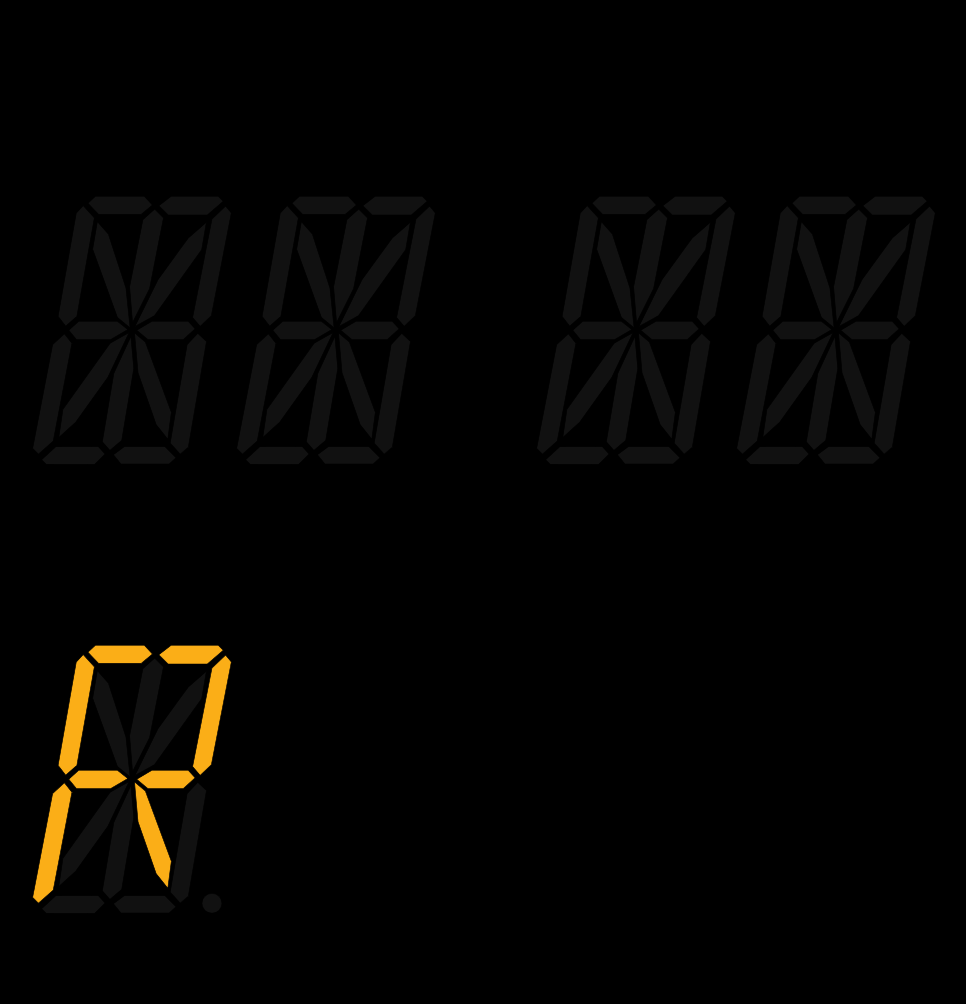
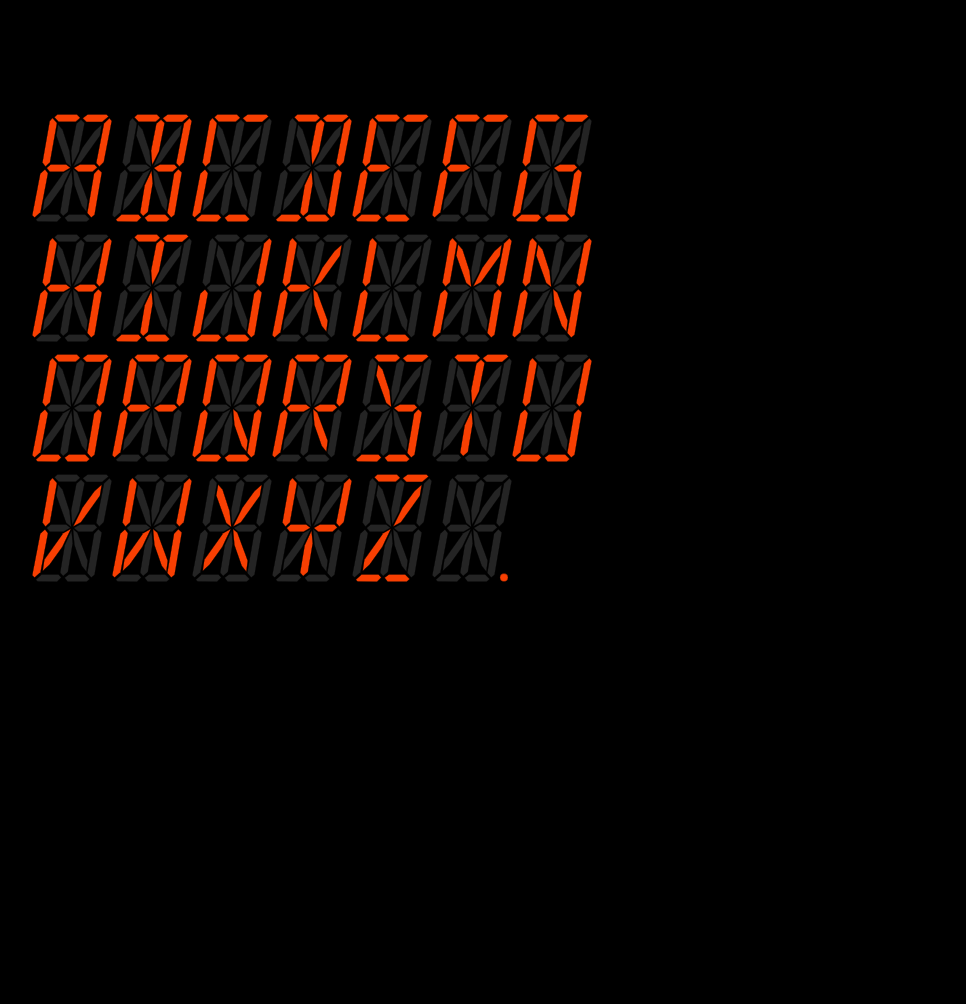
Before and after one commit to anthonyec/16seg, a website built with Parcel: page index.html in a window 1280 px wide. Shown: the whole page, without its empty margins (76-1042 px from the left). After the commit the page ends 800 px from the top, so only its background shows below. Built offline with nearby package versions, Linux system fonts and the light colour scheme.

Commit message:
Add all alphabet

```diff
--- a/index.html
+++ b/index.html
@@ -2,14 +2,22 @@
 	body {
 		background: black;
 		padding: 100px;
+		width: 600px;
 	}
 
 	svg {
-		width: 200px;
+		/* width: 200px; */
+		width: 80px;
+		height: 120px;
+	}
+
+	svg:nth-of-type(1) {
+		display: none;
+		/* margin-right: 100px; */
 	}
 
 	svg:nth-of-type(2) {
-		margin-right: 100px;
+		/* margin-right: 100px; */
 	}
 </style>
 
--- a/index.js
+++ b/index.js
@@ -1,16 +1,37 @@
 function createSegmentDisplay(svgElement, userOptions = {}) {
-  const defaultOptions = { inactiveColor: 'grey', activeColor: 'red', hideSegments: [] };
+  const defaultOptions = { inactiveColor: '#242424', activeColor: '#F73F02', hideSegments: [] };
   const options = { ...defaultOptions, ...userOptions};
 
   const font = {
     ' ': [],
+    '.': [16],
     'A': [0, 1, 2, 3, 4, 5, 9, 13],
     'B': [2, 3, 4, 5, 6, 7, 11, 13, 15],
+    'C': [0, 1, 2, 3, 6, 7],
+    'D': [2, 3, 4, 5, 6, 7, 11, 15],
+    'E': [0, 1, 2, 3, 6, 7, 9],
+    'F': [0, 1, 2, 3, 9],
+    'G': [0, 1, 2, 3, 5, 6, 7, 13],
+    'H': [0, 1, 4, 5, 9, 13],
     'I': [2, 3, 6, 7, 11, 15],
+    'J': [0, 4, 5, 6, 7],
+    'K': [0, 1, 9, 12, 14],
+    'L': [0, 1, 6, 7],
+    'M': [0, 1, 4, 5, 10, 12 ],
     'N': [0, 1, 4, 5, 10, 14],
     'O': [0, 1, 2, 3, 4, 5, 6, 7],
+    'P': [0, 1, 2, 3, 4, 9, 13],
+    'Q': [0, 1, 2, 3, 4, 5, 6, 7, 14],
     'R': [0, 1, 2, 3, 4, 9, 13, 14],
     'R.': [0, 1, 2, 3, 4, 9, 13, 14, 16],
+    'S': [2, 3, 5, 6, 7, 10, 13],
+    'T': [2, 3, 11, 15],
+    'U': [0, 1, 4, 5, 6, 7],
+    'V': [0, 1, 8, 12],
+    'W': [0, 1, 4, 5, 8, 14],
+    'X': [8, 10, 12, 14],
+    'Y': [1, 4, 9, 13, 15],
+    'Z': [2, 3, 6, 7, 8, 12],
     'CURL1': [0, 1, 2, 10, 11],
     'CURL2': [1, 2, 3, 4, 12, 13],
     'CURL3': [4, 5, 6, 14, 15],
@@ -72,6 +93,39 @@ function createSegmentDisplay(svgElement, userOptions = {}) {
   return segmentDisplay;
 }
 
+const svg = document.querySelector('svg');
+
+const alphabet = 'ABCDEFGHIJKLMNOPQRSTUVWXYZ.';
+const curlSequence = ['CURL1', 'CURL2', 'CURL3', 'CURL4', 'CURL1', 'CURL2', 'CURL3', 'CURL4', 'CURL1', 'CURL2', 'CURL3', 'CURL4'];
+
+const alphabetDisplays = alphabet.split('').map((letter) => {
+  const hideSegments = letter === '.' ? [] : [16];
+  const clone = svg.cloneNode(true);
+  const display = createSegmentDisplay(clone, { hideSegments });
+
+  document.body.appendChild(clone);
+
+  return display;
+});
+
+alphabet.split('').forEach((letter, index) => {
+  setTimeout(() => {
+    alphabetDisplays[index].showSequence([...curlSequence, letter], {
+      delay: 50
+    });
+  }, 80 * index);
+
+});
+
+setTimeout(() => {
+  alphabetDisplays[alphabet.split('').length - 1].showSequence([' ', '.'], {
+    delay: 200,
+    loop: true
+  });
+}, 80 * alphabet.split('').length);
+
+return;
+
 const masterSvg = document.querySelector('svg');
 const svgs = [masterSvg];
 
@@ -94,8 +148,8 @@ const displays = [];
 
 svgs.forEach((svg, index) => {
   const display = createSegmentDisplay(svg, {
-    inactiveColor: '#111111',
-    activeColor: '#FBAE17',
+    inactiveColor: '#242424',
+    activeColor: '#F73F02',
     hideSegments: index === 4 ? [] : [16]
   });
 
```
Also changed, not shown: 1 other file.
